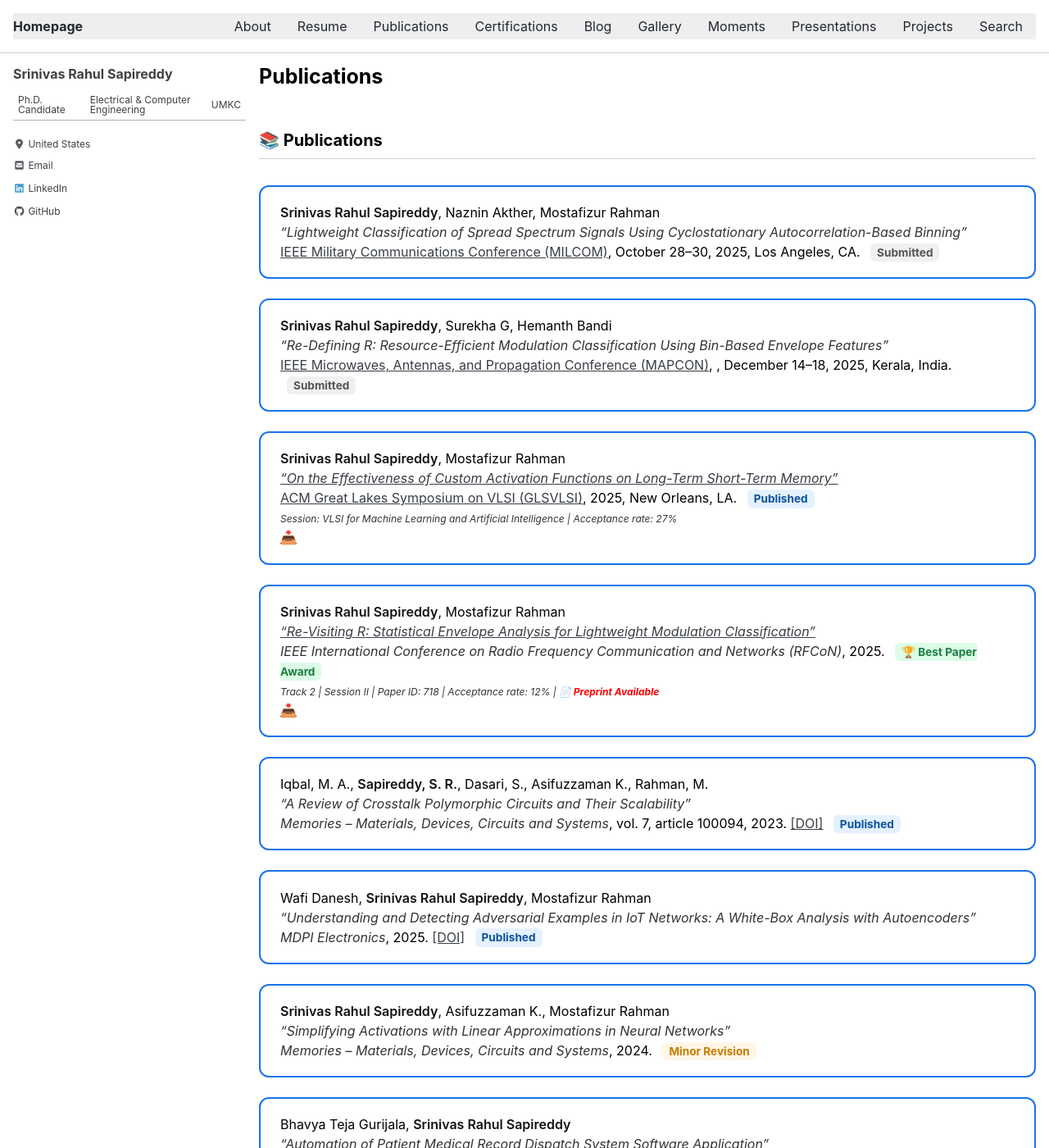
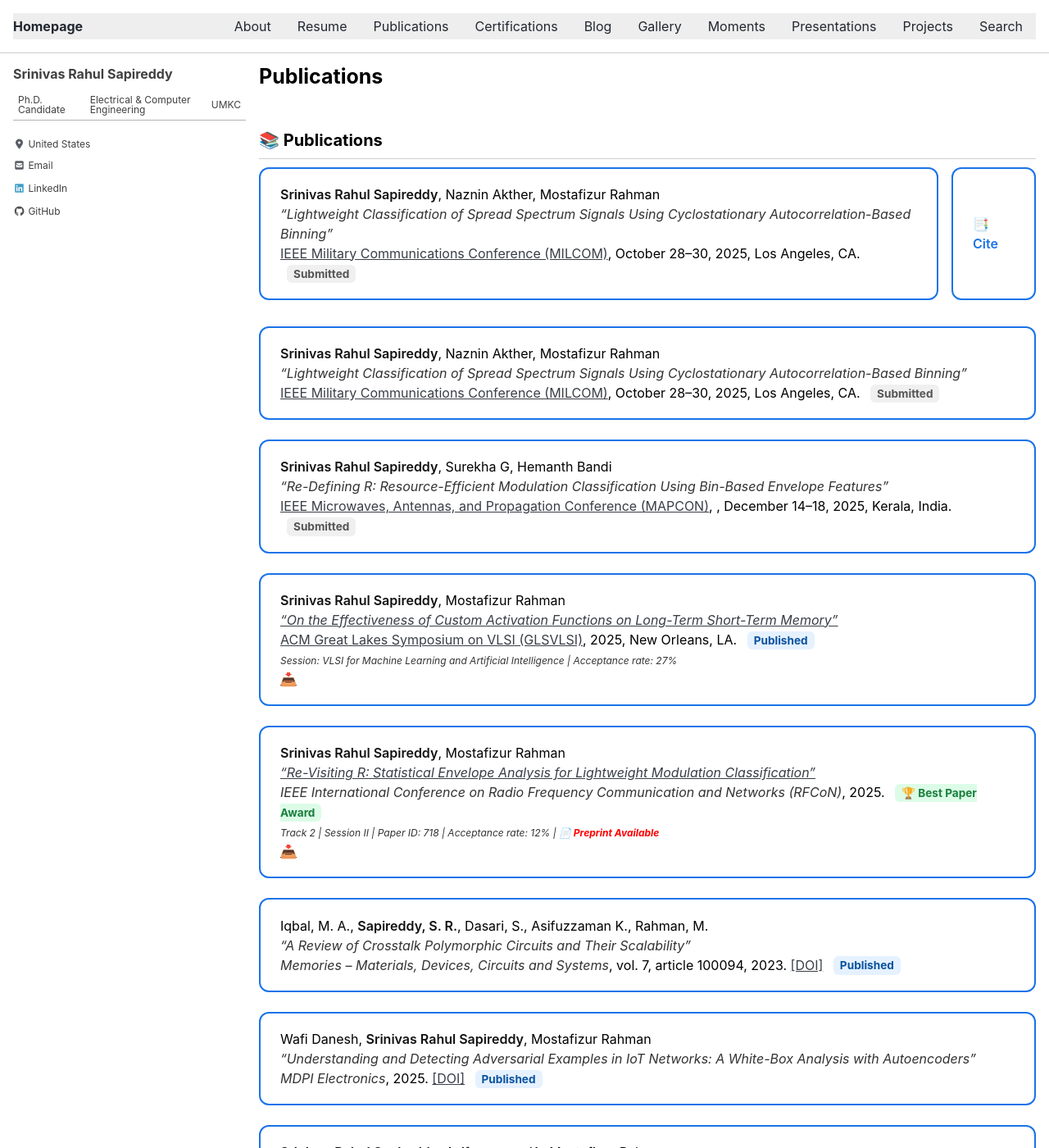
Before and after one commit to srsapireddy/srsapireddy.github.io, a Jekyll site: the page built from _pages/publications.md, in a window 1280 px wide and 1400 px high. Shown: the whole window at 82% size. Built offline with Jekyll 4.4.1, drawn with Linux system fonts in a browser that asks for light colours; cached includes are drawn as plain includes; nearby versions of some CDN libraries.

Commit message:
Update publications.md

```diff
--- a/_pages/publications.md
+++ b/_pages/publications.md
@@ -83,10 +83,78 @@
 .pub-footer a:hover {
   text-decoration: underline;
 }
+.pub-entry {
+  display: flex;
+  align-items: stretch;
+  gap: 1rem;
+  margin-bottom: 1.5rem;
+}
+
+.pub-card,
+.cite-box {
+  border: 2px solid #1a73e8;
+  border-radius: 12px;
+  padding: 1.2rem 1.5rem;
+  background: #fff;
+  transition: 0.3s ease;
+}
+
+.cite-box {
+  display: flex;
+  justify-content: center;
+  align-items: center;
+  min-width: 100px;
+  cursor: pointer;
+  font-size: 1rem;
+  font-weight: 600;
+  color: #1a73e8;
+  position: relative;
+}
+
+.cite-box:hover {
+  background-color: #f0f8ff;
+  transform: scale(1.03);
+}
+
+textarea.hidden-citation {
+  position: absolute;
+  left: -9999px;
+}
 </style>
+
+<script>
+function copyCitation(id) {
+  const citation = document.getElementById(id);
+  citation.select();
+  citation.setSelectionRange(0, 99999); // For mobile
+  navigator.clipboard.writeText(citation.value).then(() => {
+    alert("Citation copied to clipboard!");
+  });
+}
+</script>
+
 
 <section id="publications">
   <h2>📚 Publications</h2>
+
+  <div class="pub-entry">
+  <!-- Left box: Publication -->
+  <div class="pub-card">
+    <strong>Srinivas Rahul Sapireddy</strong>, Naznin Akther, Mostafizur Rahman<br>
+    <em>“Lightweight Classification of Spread Spectrum Signals Using Cyclostationary Autocorrelation-Based Binning”</em><br>
+    <a href="https://milcom.org" target="_blank">IEEE Military Communications Conference (MILCOM)</a>, October 28–30, 2025, Los Angeles, CA.
+    <span class="status pending">Submitted</span>
+  </div>
+
+  <!-- Right box: Cite icon -->
+  <div class="cite-box" onclick="copyCitation('milcom2025')">
+    📑 Cite
+    <textarea id="milcom2025" class="hidden-citation">
+    Under Review
+}
+    </textarea>
+  </div>
+</div>
 
   <div class="pub-grid">
     <div class="pub-card">
```
